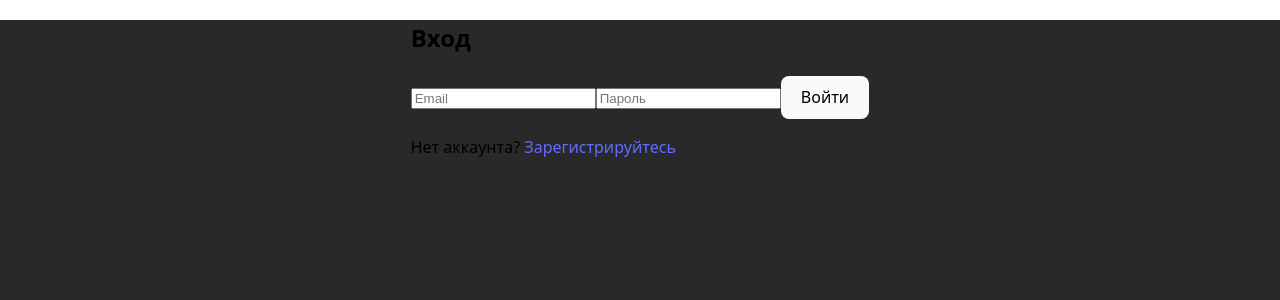
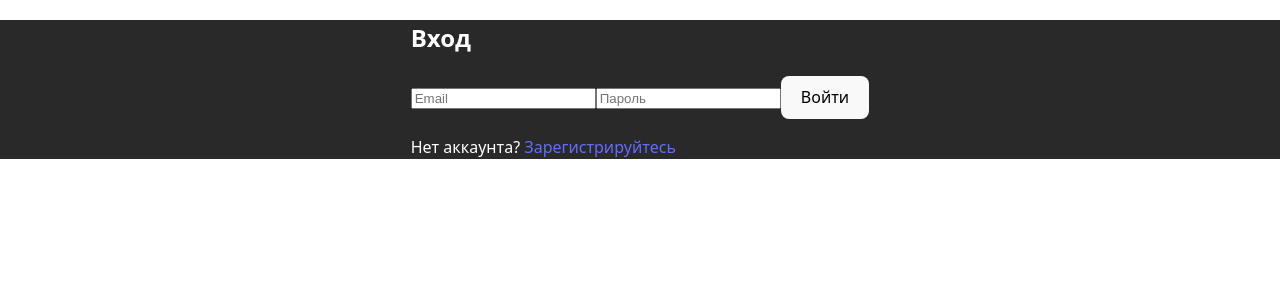
Before and after one commit to zagovormasonov/auth, a React (Vite) app: page /login in a window 1280 px wide. Shown: the top 300 px of the page. Built offline with nearby package versions, Linux system fonts and the light colour scheme.

Commit message:
Initial commit

```diff
--- a/src/index.css
+++ b/src/index.css
@@ -25,8 +25,6 @@ a:hover {
 body {
   margin: 0;
   place-items: center;
-  min-width: 320px;
-  min-height: 100vh;
   background-color: rgb(41, 41, 41);
 }
 
@@ -39,11 +37,11 @@ h1 {
 }
 
 h2 {
-  color: black;
+  color: white;
 }
 
 p {
-  color: black;
+  color: white;
 }
 
 button {
```
